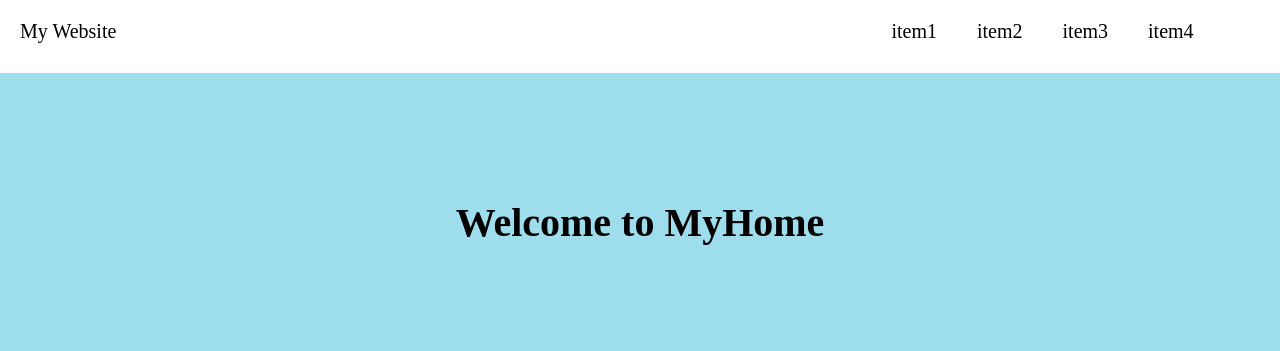
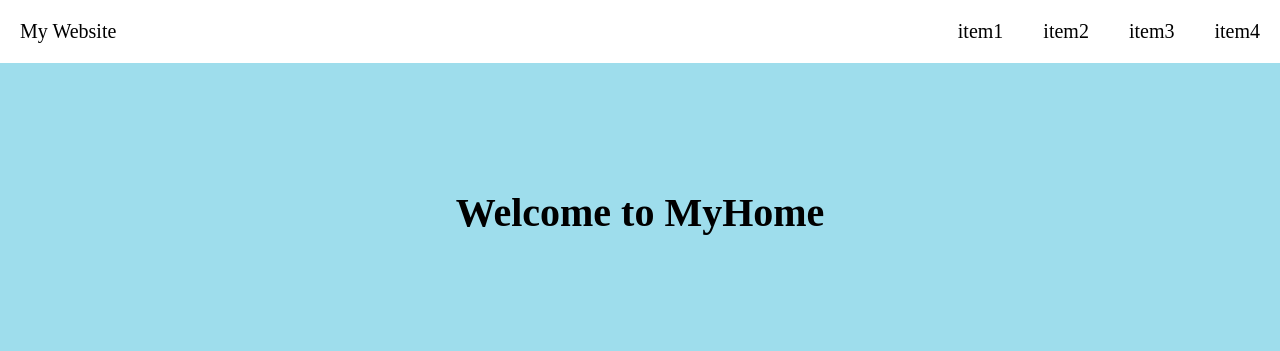
Before and after one commit to yiru1018/wehelp-assignments, a plain HTML site: page week-1/index.html in a window 1280 px wide. Shown: the top 351 px of the page. Drawn offline with Linux system fonts and the light colour scheme.

Commit message:
add position in header

```diff
--- a/week-1/style.scss
+++ b/week-1/style.scss
@@ -165,14 +165,16 @@ div.images {
     flex-direction: row;
   }
   .logo {
-    flex: 5 1 600px;
     margin-top: 10px;
+    position: relative;
+    left: 0;
   }
   .header .menu {
     display: flex;
     flex-direction: row;
     max-height: none;
-    flex: 2 1 300px;
+    position: absolute;
+    right: 0;
   }
   .header .menu-icon {
     display: none;
```
Also changed, not shown: week-1/style.css, 1 other file.
